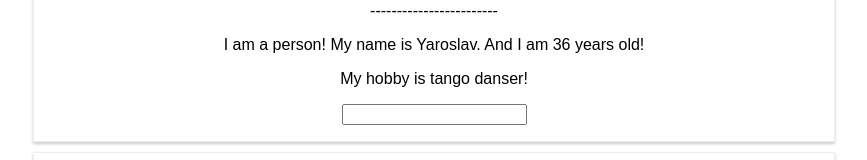
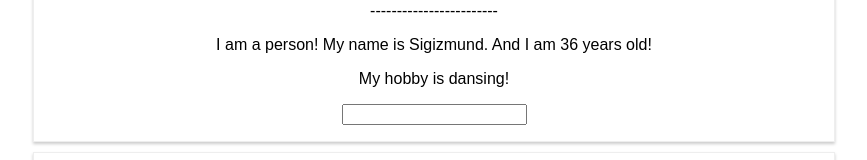
Before and after one commit to myFirstGit559/react-app-16, a React (Create React App) app: page / in a window 1280 px wide. Shown: the part 291-451 px from the top of the page, without its empty margins (206-1073 px from the left). Built offline with nearby package versions, Linux system fonts and the light colour scheme.

Commit message:
small changes

```diff
--- a/src/App.js
+++ b/src/App.js
@@ -9,7 +9,7 @@ class App extends Component {
     this.state = {
         persons: [
           {id: 0, name: "Tanya", age: 27},
-          {id: 1, name: "Yaroslav", age: 36, hobby: "My hobby is tango danser!"},
+          {id: 1, name: "Sigizmund", age: 36, hobby: "My hobby is dansing!"},
           {id: 2, name: "Sarah", age: 34}
         ]
       };
```
